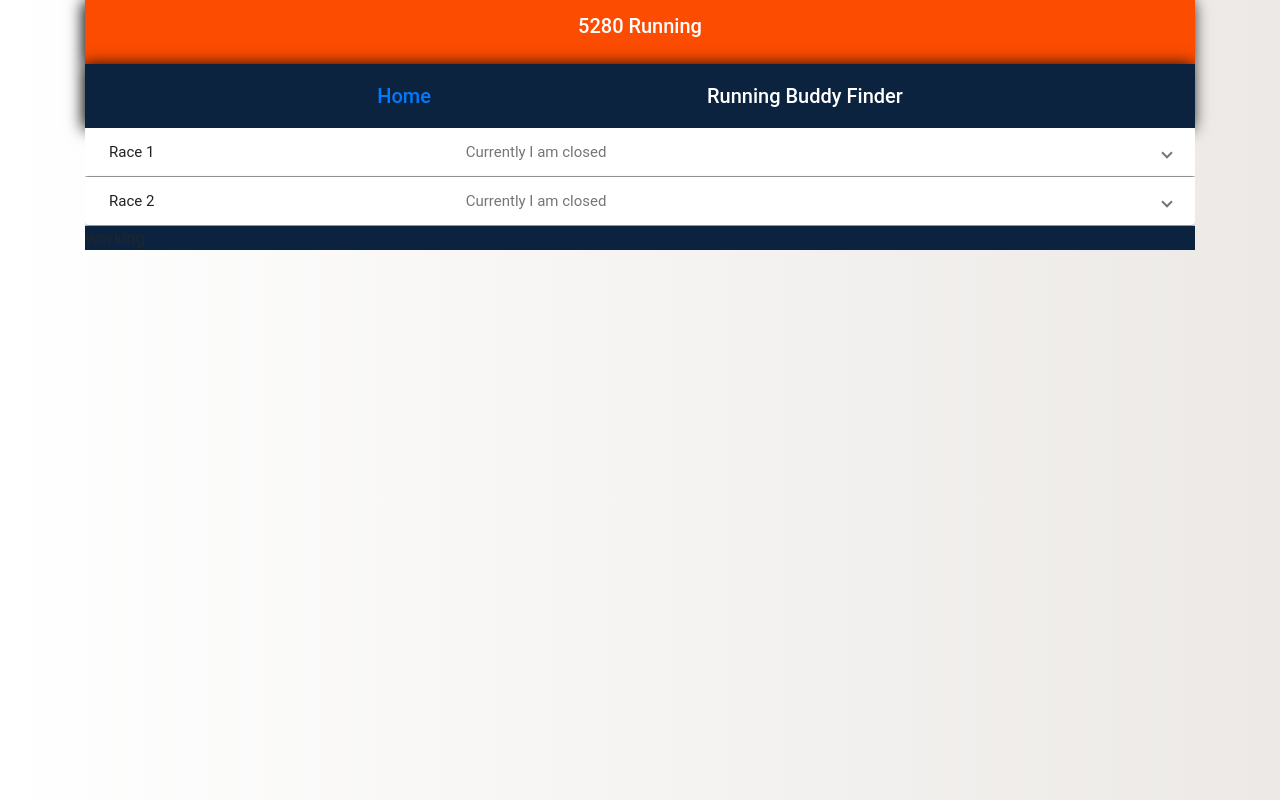
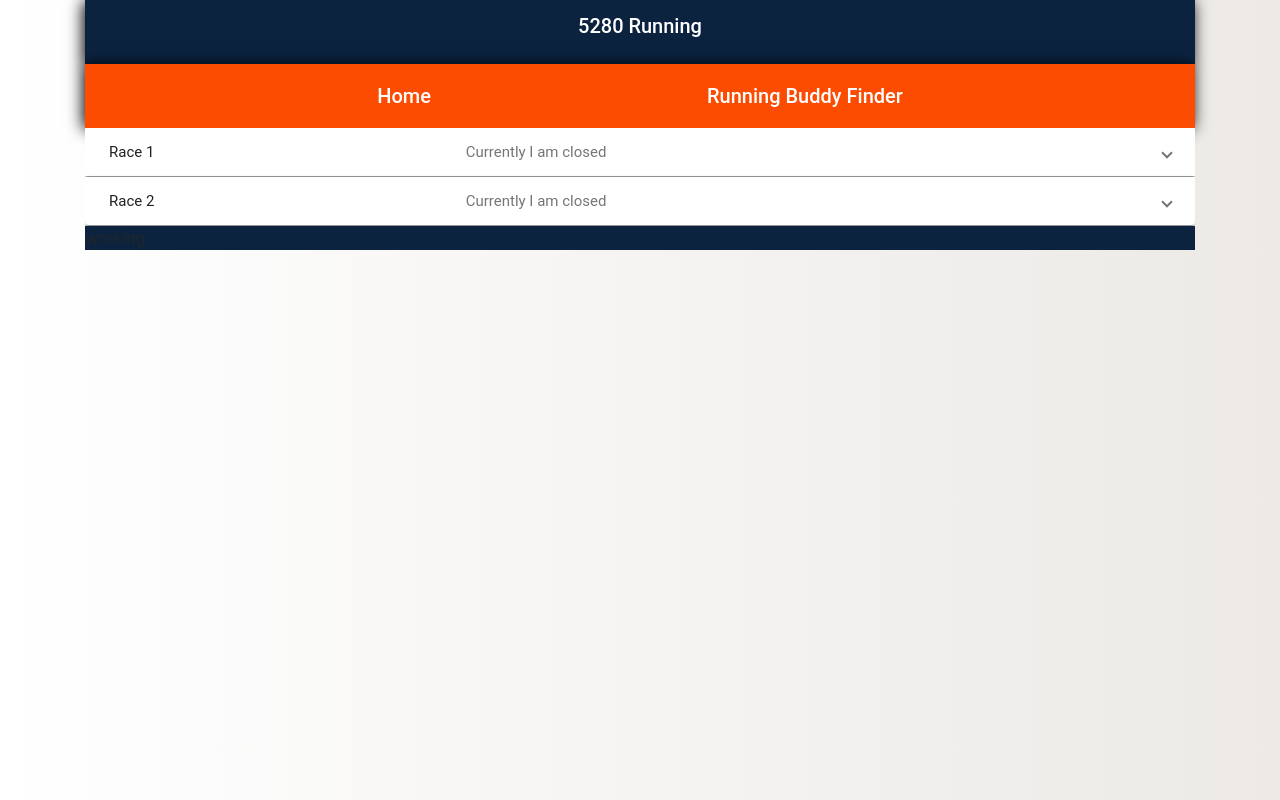
Before and after one commit to weissguts/5280Running, an Angular app: page / in a window 1280 px wide. Built offline with nearby package versions, Linux system fonts and the light colour scheme.

Commit message:
css changes

```diff
--- a/src/app/app.component.html
+++ b/src/app/app.component.html
@@ -1,3 +1,4 @@
+
 <div class="container">
 <dh-header></dh-header>
 </div>
--- a/src/app/app.component.scss
+++ b/src/app/app.component.scss
@@ -4,5 +4,14 @@ footer {
   background: -webkit-linear-gradient(to right, #0C2340, #0C2340);  /* Chrome 10-25, Safari 5.1-6 */
   background: linear-gradient(to right, #0C2340, #0C2340); /* W3C, IE 10+/ Edge, Firefox 16+, Chrome 26+, Opera 12+, Safari 7+ */
 
+}
 
+.runner {
+  position: relative;
+  width: 25%;
 }
+
+img {
+  width: 50%;
+  opacity: 0.10;
+}
--- a/src/app/header/header.component.html
+++ b/src/app/header/header.component.html
@@ -7,7 +7,7 @@
 
     <mat-toolbar-row class="second-header-row">
       <span class="spacer"></span>
-        <span><a href="https://www.google.com">Home</a></span>
+        <span>Home</span>
       <span class="spacer"></span>
         <span>Running Buddy Finder</span>
       <span class="spacer"></span>
--- a/src/app/header/header.component.scss
+++ b/src/app/header/header.component.scss
@@ -2,10 +2,7 @@
   -webkit-box-shadow: -2px 1px 15px 0px #000000;
   box-shadow: -2px 1px 15px 0px #000000;
   //background: #FC4C02;
-  background: #FC4C02;  /* fallback for old browsers */
-  background: -webkit-linear-gradient(to right, #FC4C02, #FC4C02);  /* Chrome 10-25, Safari 5.1-6 */
-  background: linear-gradient(to right, #FC4C02, #FC4C02); /* W3C, IE 10+/ Edge, Firefox 16+, Chrome 26+, Opera 12+, Safari 7+ */
-
+background: #0C2340;
   color: #fff;
   text-align: center;
   display: block;
@@ -16,10 +13,7 @@
   -webkit-box-shadow: -2px 1px 15px 0px #000000;
   box-shadow: -2px 1px 15px 0px #000000;
   //background: #0C2340;
-  background: #0C2340;  /* fallback for old browsers */
-  background: -webkit-linear-gradient(to right, #0C2340, #0C2340);  /* Chrome 10-25, Safari 5.1-6 */
-  background: linear-gradient(to right, #0C2340, #0C2340); /* W3C, IE 10+/ Edge, Firefox 16+, Chrome 26+, Opera 12+, Safari 7+ */
-
+background: #FC4C02;
   color: #fff;
   width: 100%;
   text-align: center !important;
--- a/src/index.html
+++ b/src/index.html
@@ -14,7 +14,10 @@
 
 <body>
 
+
   <app-root></app-root>
+
+
 
 </body>
 
```
Also changed, not shown: src/app/sidenav/sidenav.component.scss (line endings or trailing spaces).
